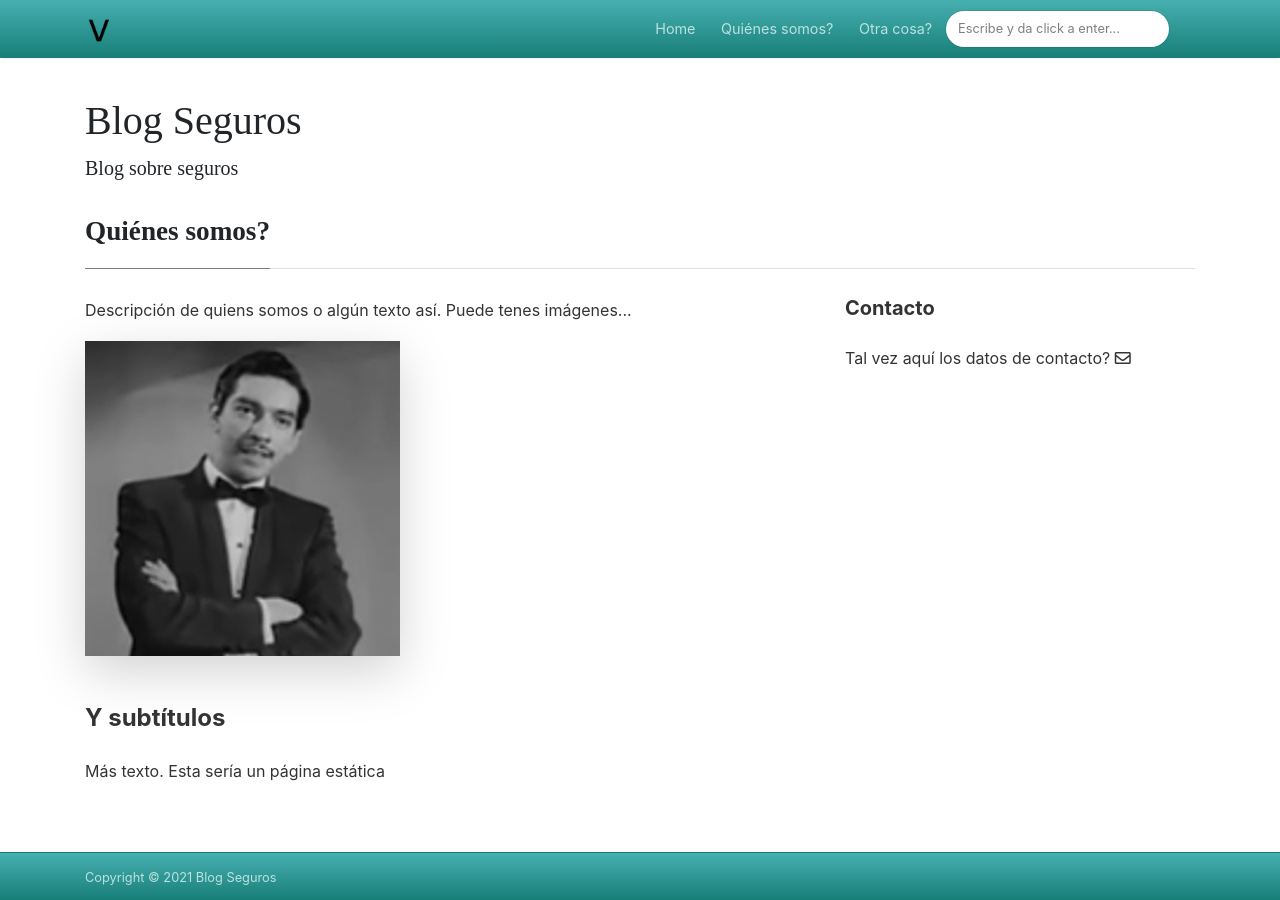
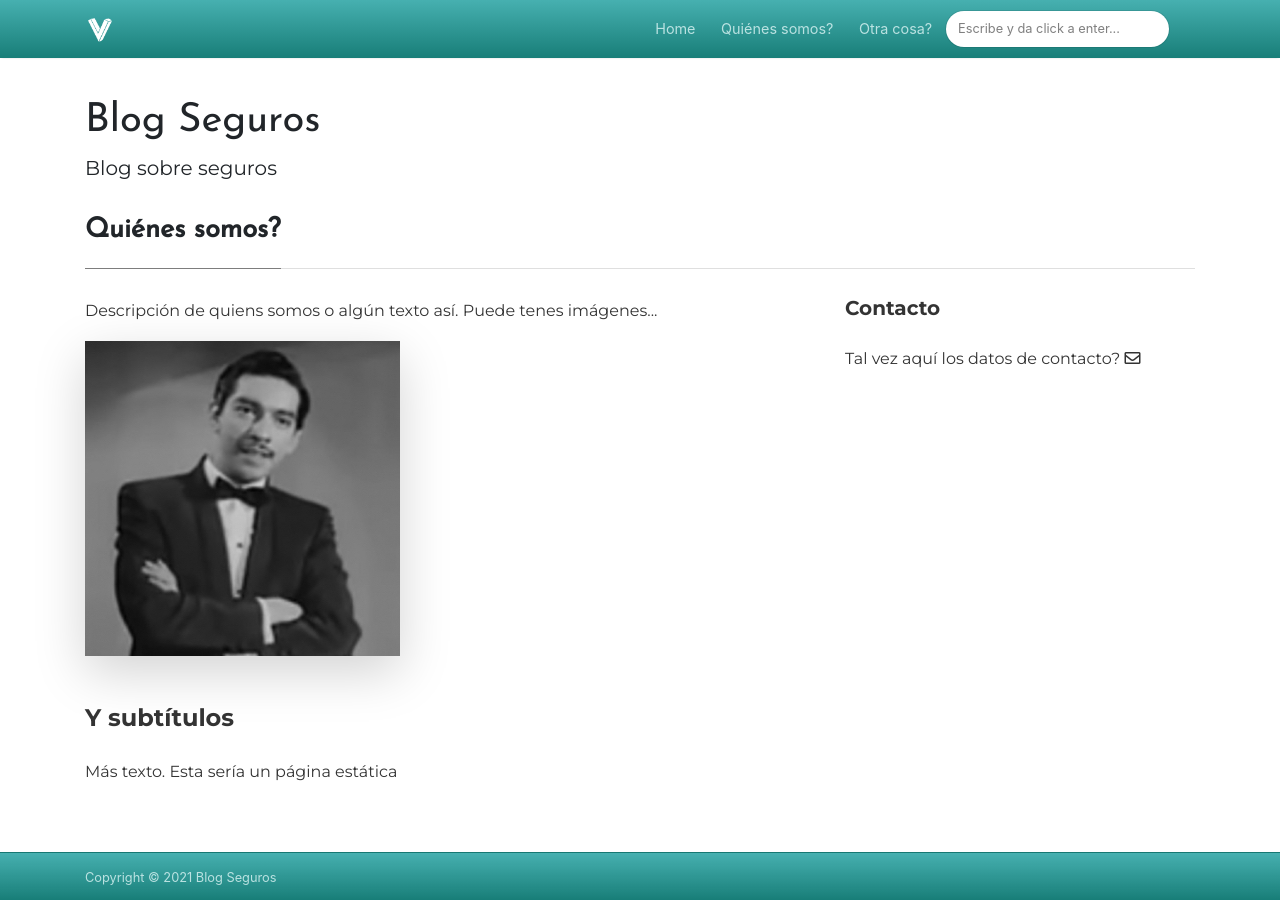
Before and after one commit to ignacio-noriega/blog, a Jekyll site: the page built from _pages/about.md, in a window 1280 px wide. Built offline with Jekyll 4.4.1, drawn with Linux system fonts in a browser that asks for light colours; nearby versions of some CDN libraries.

Commit message:
layouts and img

```diff
--- a/_layouts/default.html
+++ b/_layouts/default.html
@@ -36,7 +36,9 @@
 <body class="{{layout}}">
 	<!-- defer loading of font and font awesome -->
 	<noscript id="deferred-styles">
-		<link href="https://fonts.googleapis.com/css?family=Righteous%7CMerriweather:300,300i,400,400i,700,700i" rel="stylesheet">
+		<link rel="preconnect" href="https://fonts.gstatic.com">
+		<link href="https://fonts.googleapis.com/css2?family=Montserrat:ital,wght@0,400;0,700;1,400;1,700&display=swap" rel="stylesheet">
+		<link href="https://fonts.googleapis.com/css2?family=Josefin+Sans:ital,wght@0,100;0,400;1,100;1,400&family=Montserrat:ital,wght@0,400;0,700;1,400;1,700&display=swap" rel="stylesheet">
 		<link rel="stylesheet" href="https://use.fontawesome.com/releases/v5.0.13/css/all.css" integrity="sha384-DNOHZ68U8hZfKXOrtjWvjxusGo9WQnrNx2sqG0tfsghAvtVlRW3tvkXWZh58N9jp" crossorigin="anonymous">
 	</noscript>
 
```
Also changed, not shown: assets/images/jumbotron.jpg, assets/images/logo.png.
